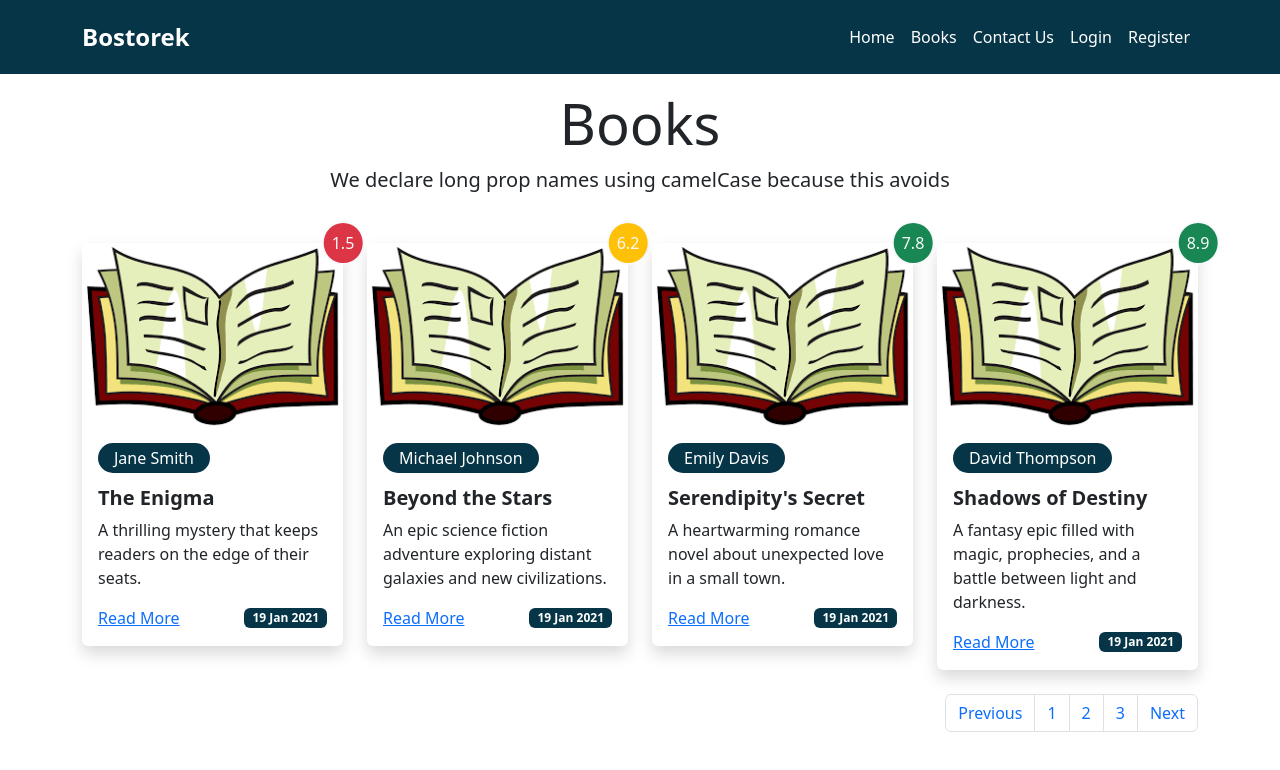
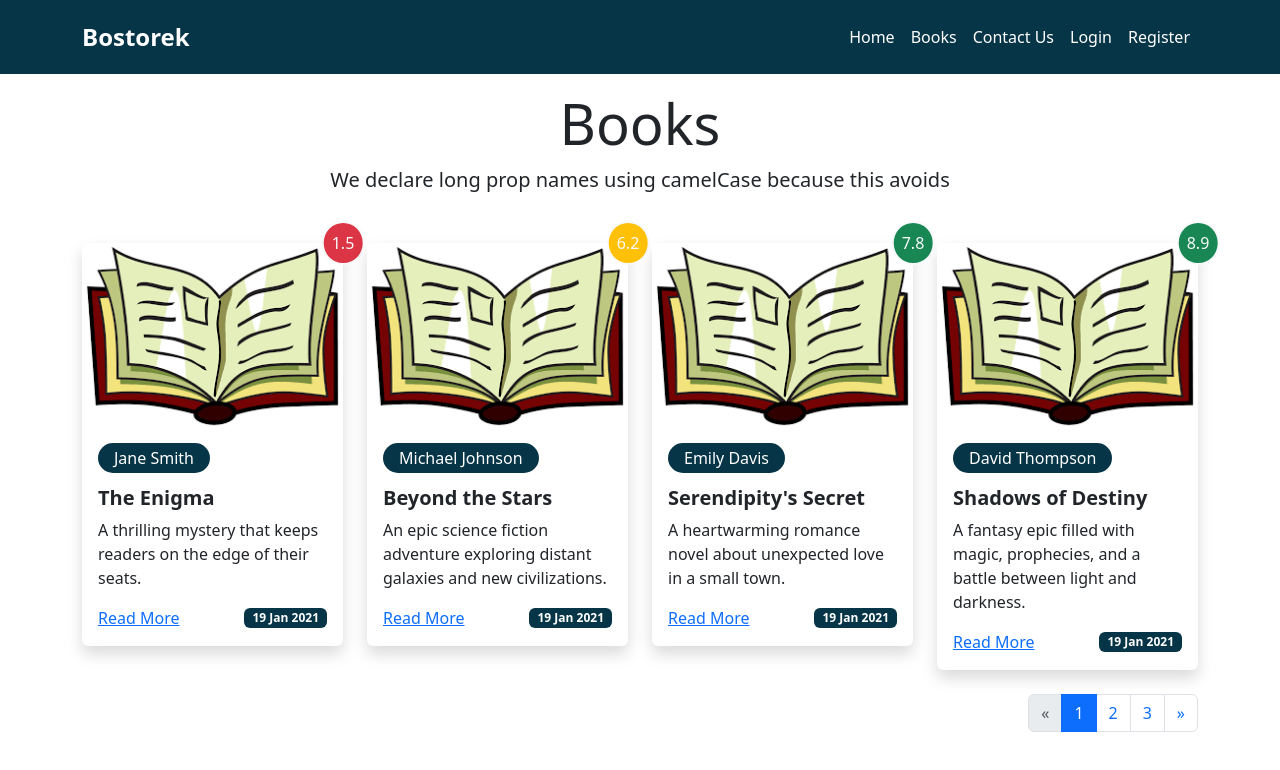
Before and after one commit to tworulee/book-store, a Vue app in the folder frontend/: page /books in a window 1280 px wide. Shown: the top 770 px of the page. Built offline with nearby package versions, Linux system fonts and the light colour scheme.

Commit message:
paginationend

```diff
--- a/frontend/src/components/Pagination.vue
+++ b/frontend/src/components/Pagination.vue
@@ -1,31 +1,44 @@
 <template>
   <nav aria-label="Page navigation example">
     <ul class="pagination justify-content-end">
-    <li class="page-item"><a class="page-link" href="#">Previous</a></li>
-    <li class="page-item"><a class="page-link" href="#">1</a></li>
-    <li class="page-item"><a class="page-link" href="#">2</a></li>
-    <li class="page-item"><a class="page-link" href="#">3</a></li>
-    <li class="page-item"><a class="page-link" href="#">Next</a></li>
+        <li class="page-item" :class="{ 'disabled': currentPage === 1 }">
+        <a class="page-link" @click="goToPage(currentPage - 1)" aria-label="Previous">
+          <span aria-hidden="true">&laquo;</span>
+        </a>
+      </li>
+      <li class="page-item" :class="{ 'active': currentPage === page }" v-for="page in totalPages" :key="page"><a
+          class="page-link" @click="goToPage(page)"> {{ page
+          }}</a></li>
+
+      <li class=" page-item" :class="{ 'disabled': currentPage === totalPages }">
+        <a class="page-link" @click="goToPage(currentPage + 1)" aria-label="Next">
+          <span aria-hidden="true">&raquo;</span>
+        </a>
+      </li>
     </ul>
   </nav>
 </template>
 
 <script>
 export default {
-        name:"Pagination",
-        props:{
-            currentPage:{
-                type:Number,
-                required:true
+  name: "Pagination",
+  emits: ['page-changed'],
+  props: {
+    currentPage: {
+      type: Number,
+      required: true,
     },
-            totalPages:{
-                type:Number,
-                required:true
+    totalPages: {
+      type: Number,
+      required: true,
+    },
+  },
+  methods: {
+    goToPage(page) {
+      this.$emit("page-changed", page)
     }
   }
-    }
+};
 </script>
 
-<style lang="scss" scoped>
-
-</style>
+<style lang="scss" scoped></style>
--- a/frontend/src/views/BooksView.vue
+++ b/frontend/src/views/BooksView.vue
@@ -6,7 +6,7 @@
         text="We declare long prop names using camelCase because this avoids"
       />
       <BookList :books="paginatedBooks" />
-      <Pagination :currentPage="currentPage" :totalPages="totalPages"/>
+      <Pagination :currentPage="currentPage" :totalPages="totalPages"  @page-changed="updatePage" />
     </div>
   </section>
 </template>
@@ -39,6 +39,11 @@ export default {
       const endIndex = startIndex + this.itemsPerPage;
       return this.books.slice(startIndex, endIndex);
     }
+  },
+  methods: {
+    updatePage(page) {
+      this.currentPage = page
+    }
   }
 };
 </script>
```
Lines whose indentation alone changed are shown as unchanged.
